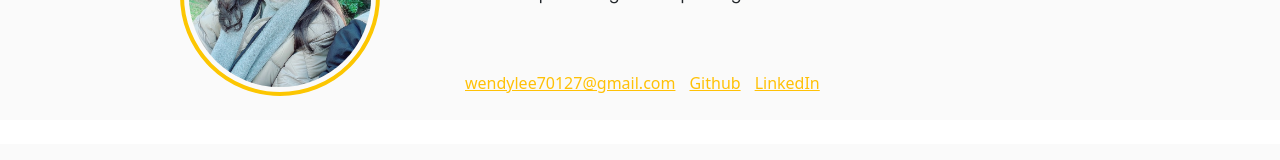
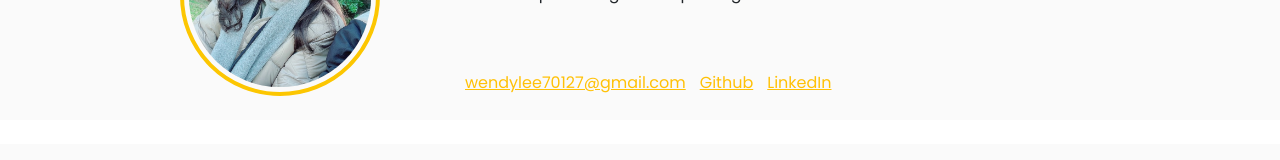
Before and after one commit to yuhueilee/wendyfolio, a React (Create React App) app: page / in a window 1280 px wide. Shown: the part 192-352 px from the top of the page. Built offline with nearby package versions, Linux system fonts and the light colour scheme.

Commit message:
Change from using prefix search to exact matched style class name

```diff
--- a/src/index.scss
+++ b/src/index.scss
@@ -198,17 +198,17 @@ body {
     --bs-list-group-border-color: white;
 }
 
-[class^="fsb-36"] {
+.fsb-36 {
     @include poppins-semibold;
     font-size: 36px;
 }
 
-[class^="fb-24"] {
+.fb-24 {
     @include poppins-bold;
     font-size: 24px;
 }
 
-[class^="fr-16"] {
+.fr-16 {
     @include poppins-regular;
     font-size: 16px;
 }
```
